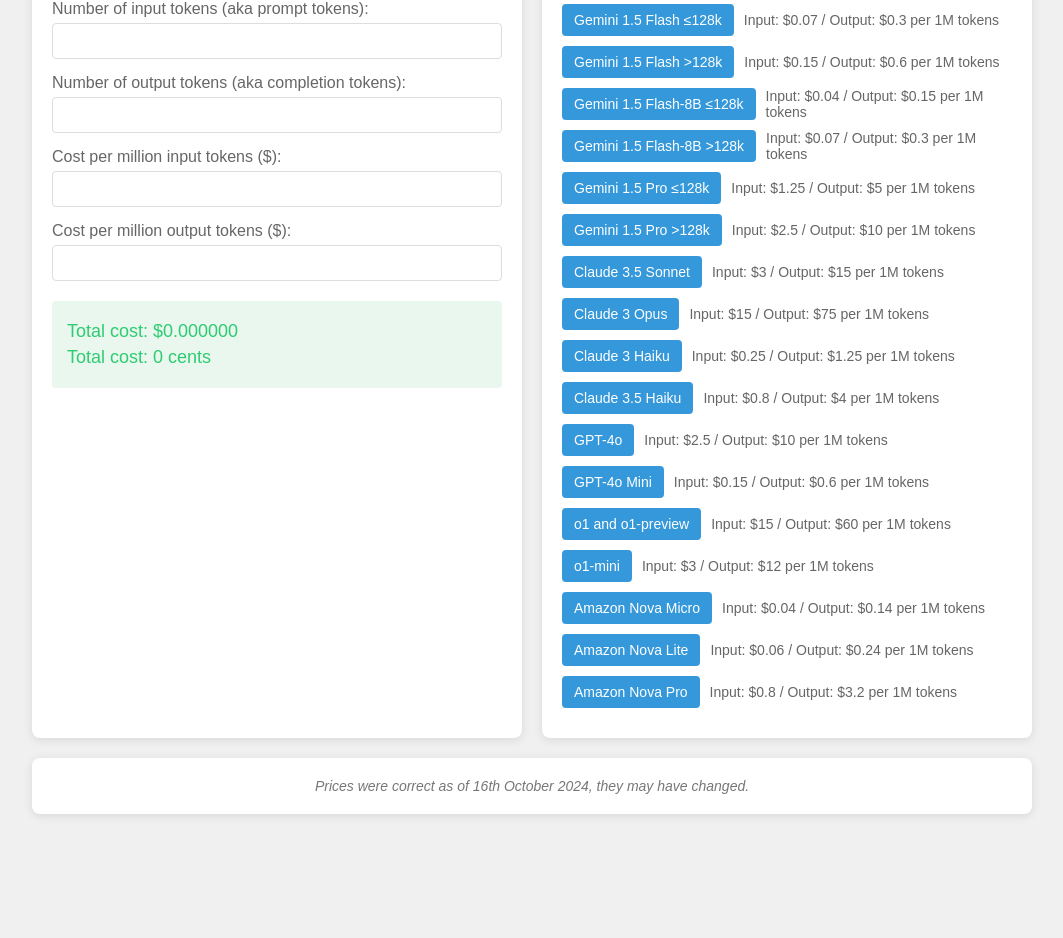
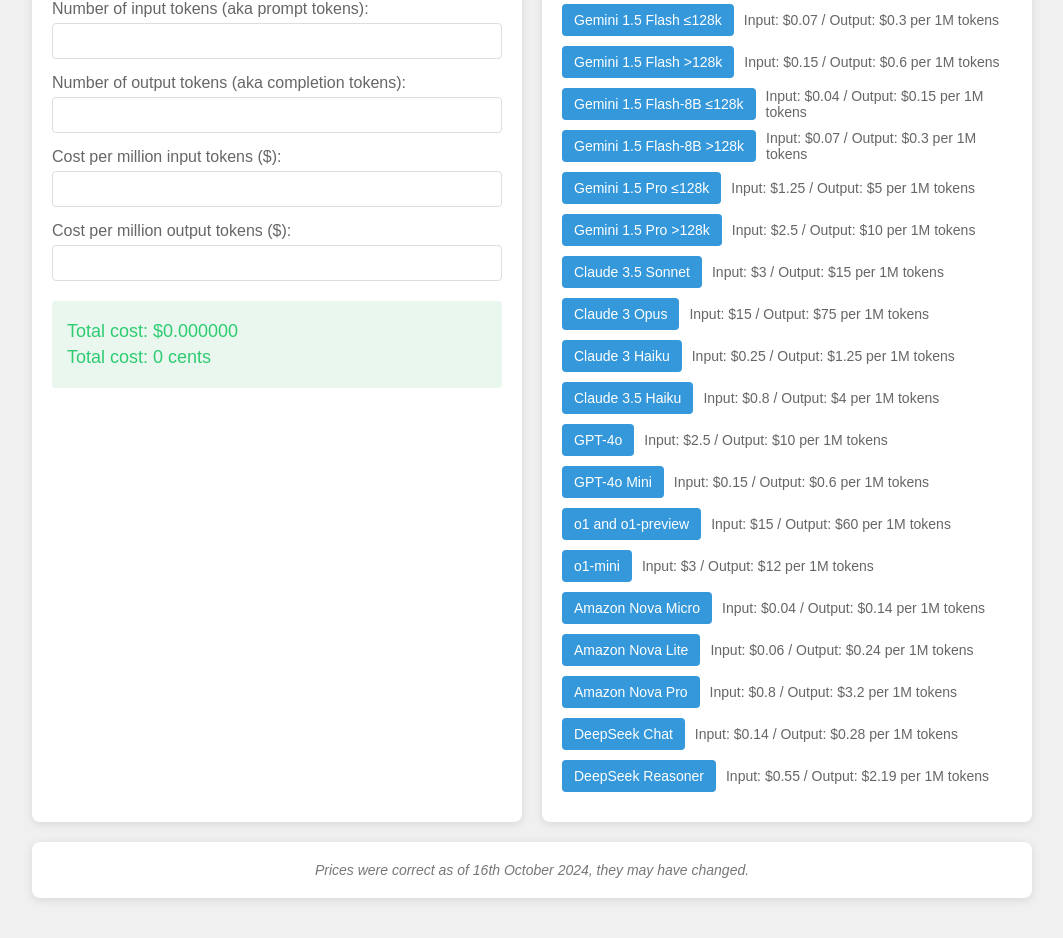
Before and after one commit to simonw/llm-prices, a plain HTML site: page index.html in a window 1280 px wide. Shown: the part 104-1042 px from the top of the page, without its empty margins (108-1171 px from the left). Before the commit the page ends 958 px from the top, so only its background shows below. Drawn offline with Linux system fonts and the light colour scheme.

Commit message:
deepseek-chat and deepseek-reasoner

```diff
--- a/index.html
+++ b/index.html
@@ -159,6 +159,8 @@
             'amazon-nova-micro': { name: 'Amazon Nova Micro', input: 0.035, output: 0.14 },
             'amazon-nova-lite': { name: 'Amazon Nova Lite', input: 0.06, output: 0.24 },
             'amazon-nova-pro': { name: 'Amazon Nova Pro', input: 0.8, output: 3.2 },
+            'deepseek-chat': { name: 'DeepSeek Chat', input: 0.14, output: 0.28 },
+            'deepseek-reasoner': { name: 'DeepSeek Reasoner', input: 0.55, output: 2.19 },
         };
 
         function calculateCost() {
```
